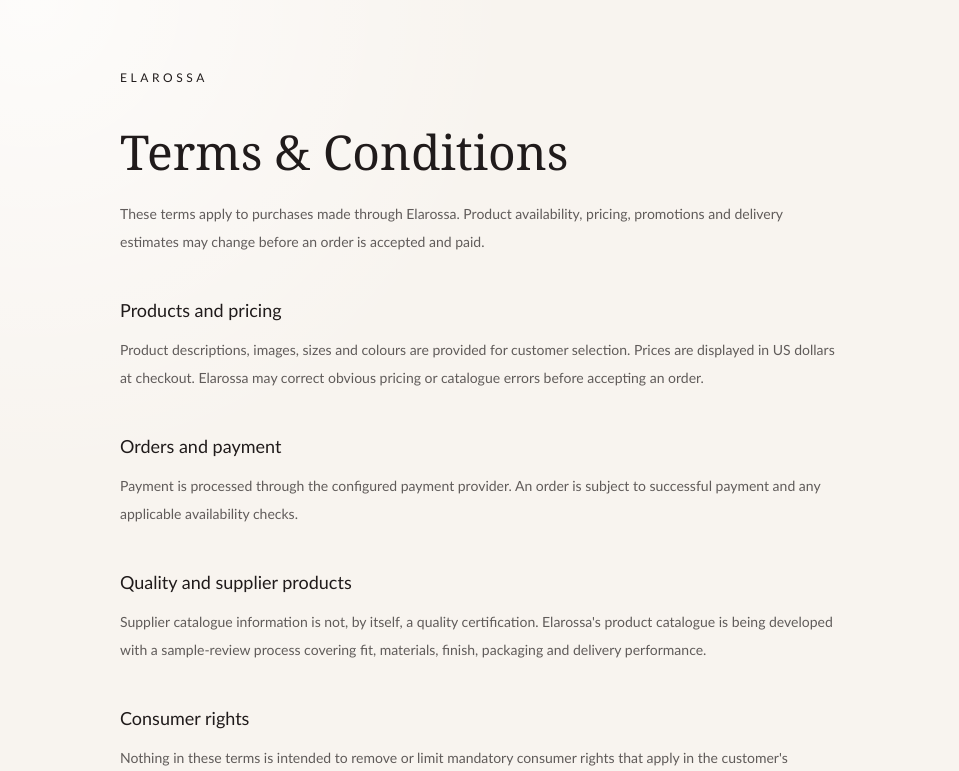
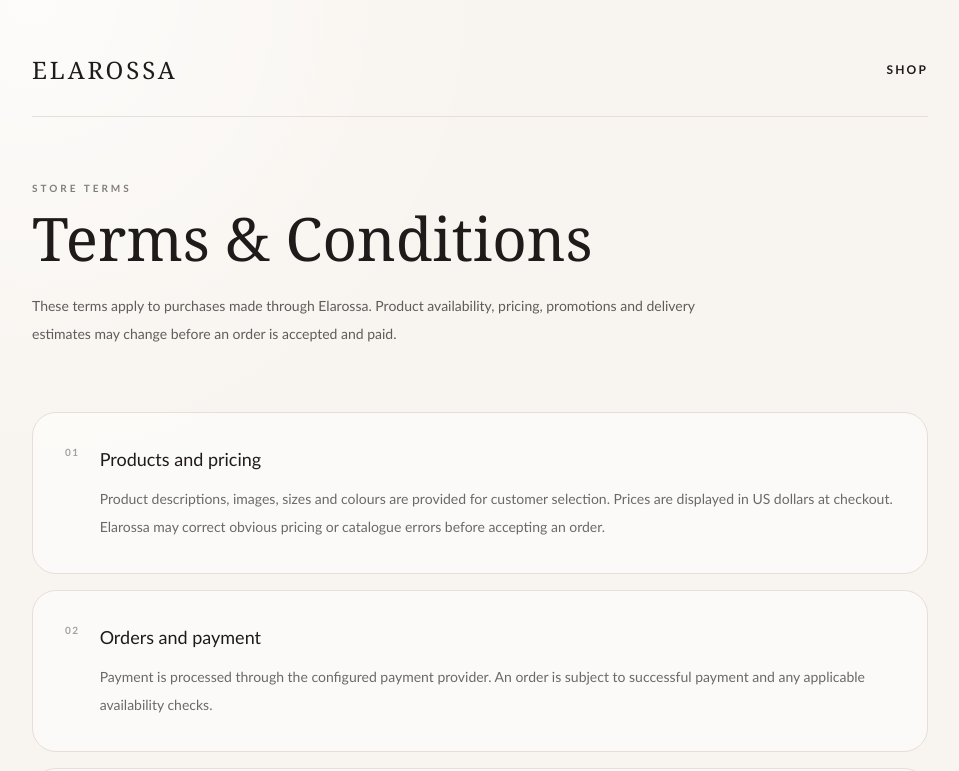
Before and after one commit to zero69-art/Elarossa, a Next.js app: page /terms in a window 1280 px wide. Shown: the top 771 px of the page, without its empty margins (160-1119 px from the left). Built offline with nearby package versions, Linux system fonts and the light colour scheme; no server answers.

Commit message:
Polish terms information page

```diff
--- a/app/terms/page.tsx
+++ b/app/terms/page.tsx
@@ -1,22 +1,23 @@
 import type { Metadata } from "next";
+import Link from "next/link";
 
-export const metadata: Metadata = {
-  title: "Terms & Conditions",
-  description: "The terms that apply to purchases made through Elarossa.",
-};
+export const metadata: Metadata = { title: "Terms & Conditions", description: "The terms that apply to purchases made through Elarossa." };
+
+const sections = [
+  ["Products and pricing", "Product descriptions, images, sizes and colours are provided for customer selection. Prices are displayed in US dollars at checkout. Elarossa may correct obvious pricing or catalogue errors before accepting an order."],
+  ["Orders and payment", "Payment is processed through the configured payment provider. An order is subject to successful payment and any applicable availability checks."],
+  ["Quality and supplier products", "Supplier catalogue information is not, by itself, a quality certification. Elarossa's product catalogue is being developed with a sample-review process covering fit, materials, finish, packaging and delivery performance."],
+  ["Consumer rights", "Nothing in these terms is intended to remove or limit mandatory consumer rights that apply in the customer's country."],
+];
 
 export default function TermsPage() {
-  return <main className="mx-auto max-w-3xl px-6 py-16">
-    <a href="/" className="text-xs tracking-[.3em]">ELAROSSA</a>
-    <h1 className="serif mt-10 text-5xl">Terms & Conditions</h1>
-    <p className="mt-6 text-sm leading-7 opacity-70">These terms apply to purchases made through Elarossa. Product availability, pricing, promotions and delivery estimates may change before an order is accepted and paid.</p>
-    <h2 className="mt-10 text-lg">Products and pricing</h2>
-    <p className="mt-3 text-sm leading-7 opacity-70">Product descriptions, images, sizes and colours are provided for customer selection. Prices are displayed in US dollars at checkout. Elarossa may correct obvious pricing or catalogue errors before accepting an order.</p>
-    <h2 className="mt-10 text-lg">Orders and payment</h2>
-    <p className="mt-3 text-sm leading-7 opacity-70">Payment is processed through the configured payment provider. An order is subject to successful payment and any applicable availability checks.</p>
-    <h2 className="mt-10 text-lg">Quality and supplier products</h2>
-    <p className="mt-3 text-sm leading-7 opacity-70">Supplier catalogue information is not, by itself, a quality certification. Elarossa's product catalogue is being developed with a sample-review process covering fit, materials, finish, packaging and delivery performance.</p>
-    <h2 className="mt-10 text-lg">Consumer rights</h2>
-    <p className="mt-3 text-sm leading-7 opacity-70">Nothing in these terms is intended to remove or limit mandatory consumer rights that apply in the customer's country.</p>
+  return <main className="min-h-screen px-5 py-8 sm:px-6 sm:py-12">
+    <div className="mx-auto max-w-4xl">
+      <header className="flex items-center justify-between gap-4 border-b border-[#e8ded8] pb-6"><Link href="/" className="serif text-xl tracking-[.12em] transition-opacity hover:opacity-60 sm:text-2xl">ELAROSSA</Link><Link href="/products" className="inline-flex min-h-11 items-center text-[10px] font-semibold tracking-[.18em] underline sm:text-xs">SHOP</Link></header>
+      <section className="py-12 sm:py-16"><p className="text-[10px] font-semibold tracking-[.3em] opacity-55">STORE TERMS</p><h1 className="serif mt-3 text-5xl sm:text-6xl">Terms & Conditions</h1><p className="mt-6 max-w-2xl text-sm leading-7 opacity-70">These terms apply to purchases made through Elarossa. Product availability, pricing, promotions and delivery estimates may change before an order is accepted and paid.</p></section>
+      <div className="space-y-4">{sections.map(([title, text], index) => <article key={title} className="rounded-3xl border border-[#e8ded8] bg-white/55 p-6 sm:p-8"><div className="flex gap-5"><span className="text-[10px] font-semibold tracking-[.15em] opacity-40">0{index + 1}</span><div><h2 className="text-lg font-medium">{title}</h2><p className="mt-3 text-sm leading-7 opacity-65">{text}</p></div></div></article>)}</div>
+      <div className="mt-8 rounded-3xl bg-[#201b1b] p-6 text-sm leading-7 text-white/70 sm:p-8">Nothing in these terms is intended to remove or limit mandatory consumer rights that apply in the customer's country.</div>
+      <footer className="mt-8 border-t border-[#e8ded8] pt-6"><Link href="/" className="text-[10px] tracking-[.18em] underline">BACK TO ELAROSSA</Link></footer>
+    </div>
   </main>;
 }
```
